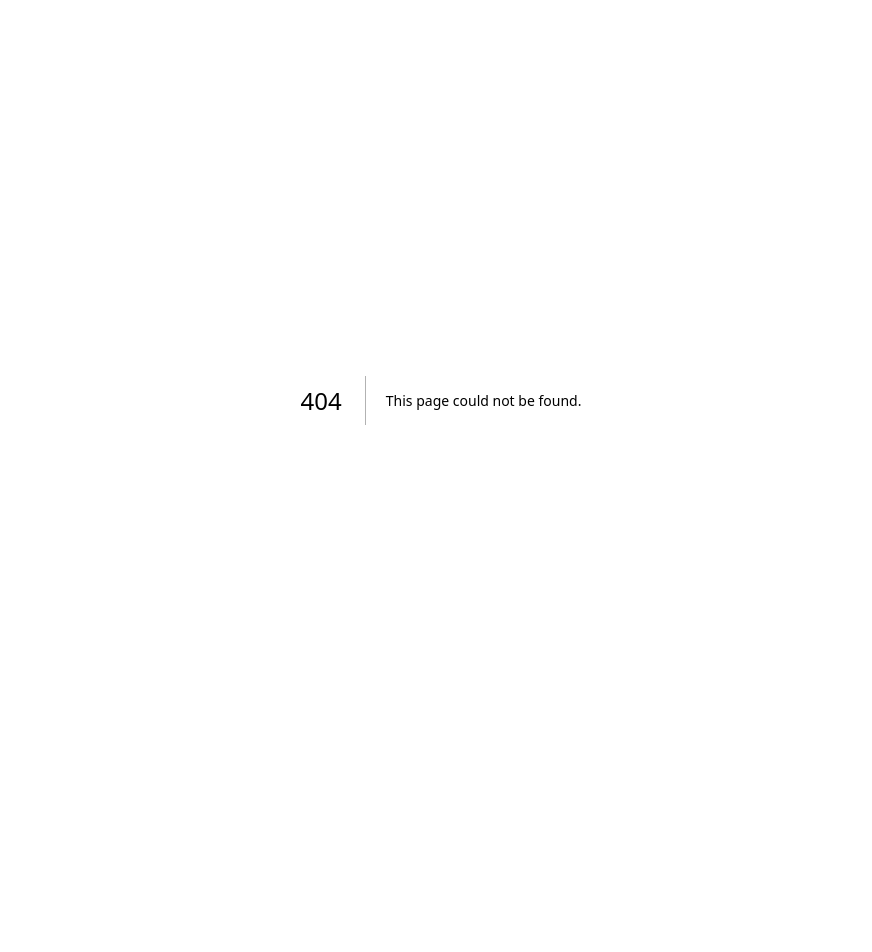
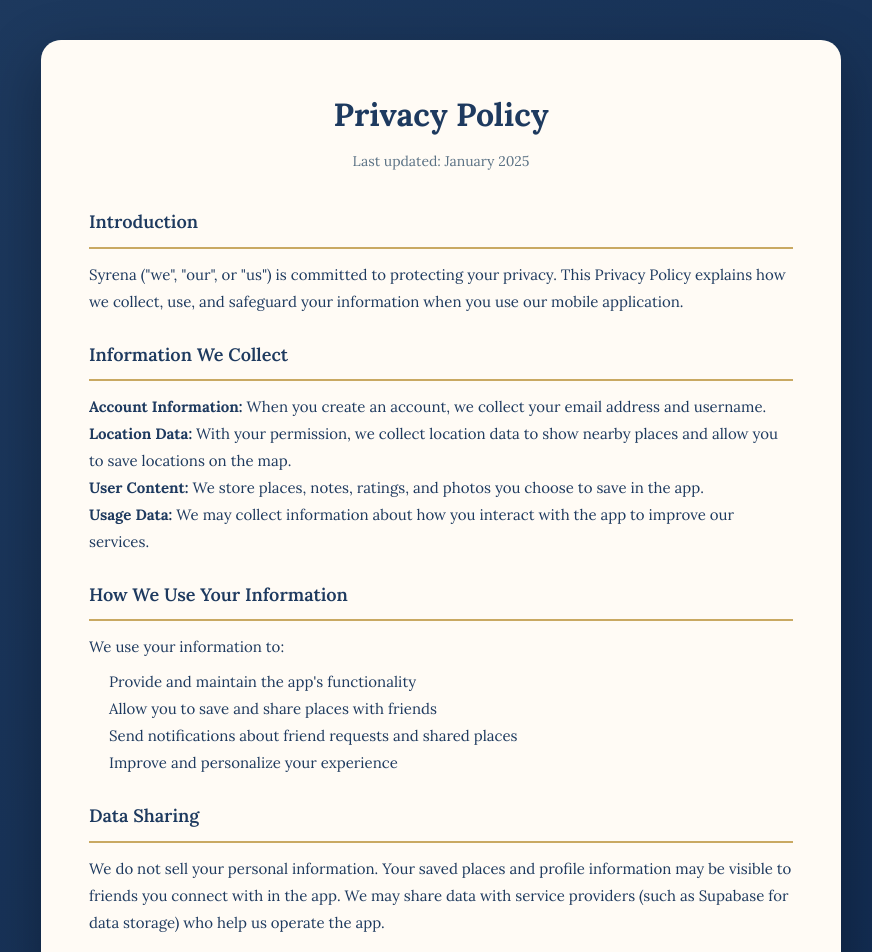
Before and after one commit to jerbear472/Syrena-Travel, a Next.js app in the folder web/: page /privacy in a window 1280 px wide. Before the commit this address had no page. Shown: the top 952 px of the page, without its empty margins (199-1071 px from the left). Before the commit the page ends 800 px from the top, so only its background shows below. Built offline with nearby package versions, Linux system fonts and the light colour scheme.

Commit message:
Add privacy policy page for App Store submission

```diff
--- /dev/null
+++ b/web/src/app/privacy/page.tsx
@@ -0,0 +1,121 @@
+export default function PrivacyPolicyPage() {
+  return (
+    <div style={{
+      minHeight: '100vh',
+      background: 'linear-gradient(135deg, #1E3A5F 0%, #0D264C 100%)',
+      padding: '40px 20px',
+    }}>
+      <div style={{
+        background: '#FFFBF5',
+        borderRadius: '20px',
+        padding: '48px',
+        maxWidth: '800px',
+        margin: '0 auto',
+        boxShadow: '0 20px 60px rgba(0,0,0,0.3)',
+      }}>
+        <h1 style={{
+          color: '#1E3A5F',
+          fontSize: '32px',
+          fontWeight: '700',
+          marginBottom: '8px',
+          textAlign: 'center',
+        }}>
+          Privacy Policy
+        </h1>
+        <p style={{
+          color: '#5A7184',
+          fontSize: '14px',
+          marginBottom: '32px',
+          textAlign: 'center',
+        }}>
+          Last updated: January 2025
+        </p>
+
+        <div style={{ color: '#1E3A5F', fontSize: '15px', lineHeight: '1.8' }}>
+          <Section title="Introduction">
+            <p>
+              Syrena ("we", "our", or "us") is committed to protecting your privacy. This Privacy Policy explains how we collect, use, and safeguard your information when you use our mobile application.
+            </p>
+          </Section>
+
+          <Section title="Information We Collect">
+            <p><strong>Account Information:</strong> When you create an account, we collect your email address and username.</p>
+            <p><strong>Location Data:</strong> With your permission, we collect location data to show nearby places and allow you to save locations on the map.</p>
+            <p><strong>User Content:</strong> We store places, notes, ratings, and photos you choose to save in the app.</p>
+            <p><strong>Usage Data:</strong> We may collect information about how you interact with the app to improve our services.</p>
+          </Section>
+
+          <Section title="How We Use Your Information">
+            <p>We use your information to:</p>
+            <ul style={{ paddingLeft: '20px', marginTop: '8px' }}>
+              <li>Provide and maintain the app's functionality</li>
+              <li>Allow you to save and share places with friends</li>
+              <li>Send notifications about friend requests and shared places</li>
+              <li>Improve and personalize your experience</li>
+            </ul>
+          </Section>
+
+          <Section title="Data Sharing">
+            <p>
+              We do not sell your personal information. Your saved places and profile information may be visible to friends you connect with in the app. We may share data with service providers (such as Supabase for data storage) who help us operate the app.
+            </p>
+          </Section>
+
+          <Section title="Data Security">
+            <p>
+              We implement appropriate security measures to protect your information. However, no method of transmission over the internet is 100% secure.
+            </p>
+          </Section>
+
+          <Section title="Your Rights">
+            <p>You can:</p>
+            <ul style={{ paddingLeft: '20px', marginTop: '8px' }}>
+              <li>Access and update your profile information within the app</li>
+              <li>Delete your account and associated data</li>
+              <li>Control location permissions through your device settings</li>
+            </ul>
+          </Section>
+
+          <Section title="Children's Privacy">
+            <p>
+              Our app is not intended for children under 13. We do not knowingly collect information from children under 13.
+            </p>
+          </Section>
+
+          <Section title="Changes to This Policy">
+            <p>
+              We may update this Privacy Policy from time to time. We will notify you of any changes by posting the new policy on this page.
+            </p>
+          </Section>
+
+          <Section title="Contact Us">
+            <p>
+              If you have questions about this Privacy Policy, please contact us at:{' '}
+              <a href="mailto:wavesight0@gmail.com" style={{ color: '#C9A962' }}>
+                wavesight0@gmail.com
+              </a>
+            </p>
+          </Section>
+        </div>
+      </div>
+    </div>
+  );
+}
+
+function Section({ title, children }: { title: string; children: React.ReactNode }) {
+  return (
+    <div style={{ marginBottom: '24px' }}>
+      <h2 style={{
+        color: '#1E3A5F',
+        fontSize: '18px',
+        fontWeight: '600',
+        marginBottom: '12px',
+        borderBottom: '2px solid #C9A962',
+        paddingBottom: '8px',
+      }}>
+        {title}
+      </h2>
+      {children}
+    </div>
+  );
+}
```
